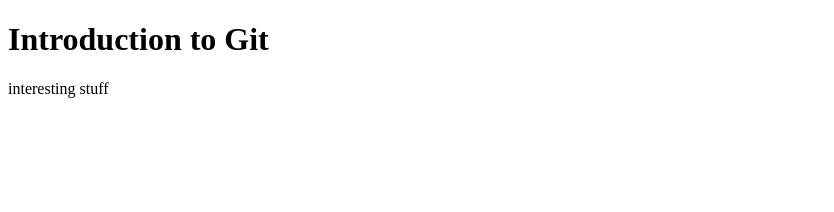
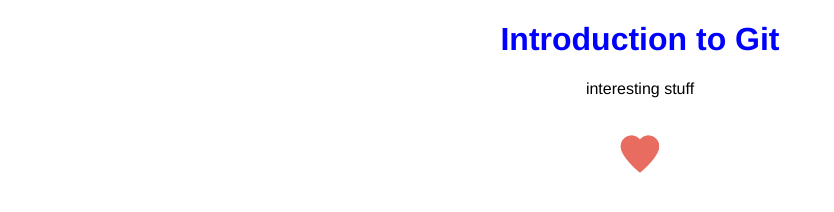
Before and after one commit to JoanaFCruz/git-101, a plain HTML site: page index.html in a window 1280 px wide. Shown: the whole page, without its empty margins (0-834 px from the left). Drawn offline with Linux system fonts and the light colour scheme.

Commit message:
Added logo, edited body, centered elements

```diff
--- a/index.html
+++ b/index.html
@@ -4,9 +4,12 @@
 	<meta charset="utf-8">
 	<meta name="viewport" content="width=device-width, initial-scale=1">
 	<title>Introduction to Git</title>
+
+	<link rel="stylesheet" href="style.css">
 </head>
 <body>
 	<h1>Introduction to Git</h1>
 	<p>interesting stuff</p>
+	<img src="heart.png" id="logo">
 </body>
 </html>
--- /dev/null
+++ b/style.css
@@ -0,0 +1,14 @@
+body{
+	margin: 0;
+	font-family: "Helvetica";
+	text-align: center;
+}
+
+h1{
+	color: blue;
+}
+
+#logo{
+	height: 80px;
+	width: 80px;
+}
```
